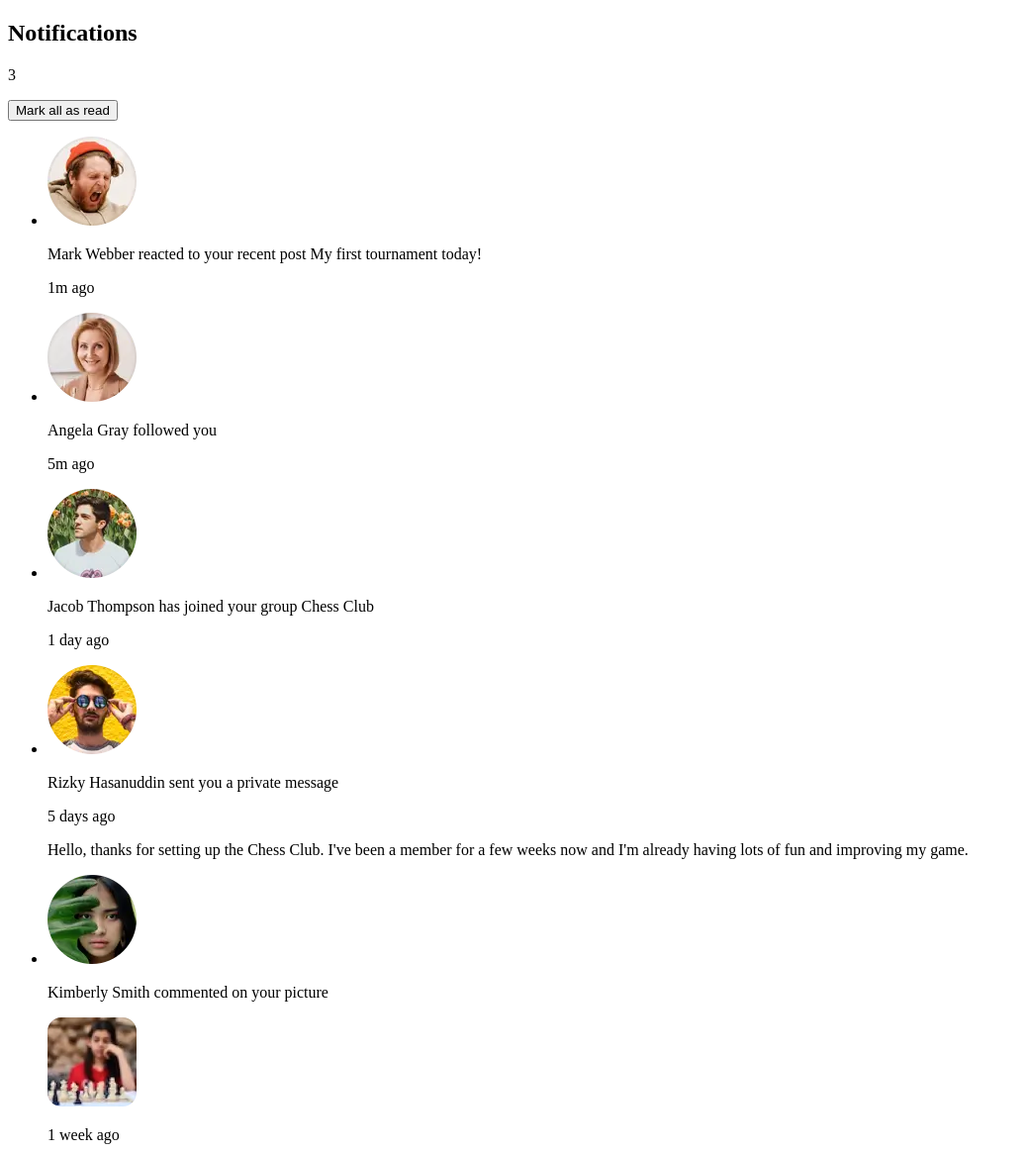
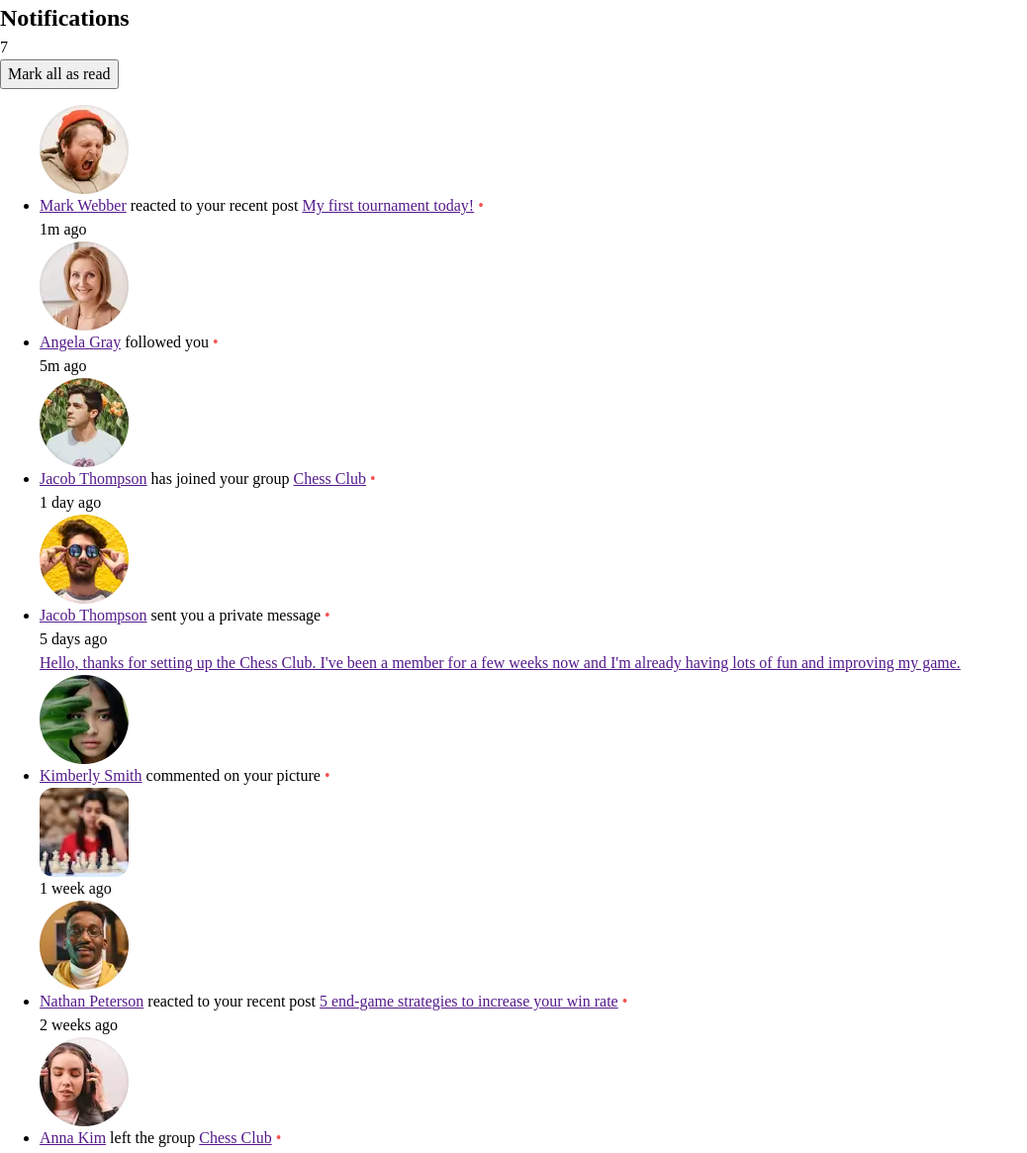
Before and after one commit to LucasEPK/notifications-page, a plain HTML site: page index.html in a window 1280 px wide. Shown: the top 1165 px of the page at 99% size, without its empty margins (0-1038 px from the left). Drawn offline with Linux system fonts and the light colour scheme.

Commit message:
added read notifications system

```diff
--- a/index.html
+++ b/index.html
@@ -8,6 +8,11 @@
 
   <link rel="icon" type="image/png" sizes="32x32" href="./assets/images/favicon-32x32.png">
 
+  <!--CSS reset stylesheet-->
+  <link rel="stylesheet" href="reset.css">
+  <!--CSS main stylesheet-->
+  <link rel="stylesheet" href="style.css">
+
 </head>
 <body>
 
@@ -16,17 +21,16 @@
       <h1>
         Notifications
       </h1>
-      <p>3</p>
+      <p class="js-notifications-number"></p>
 
-      <button>Mark all as read</button>
+      <button onclick="mark_all_as_read()">Mark all as read</button>
 
 
       <ul class="notifications_container">
-
         <li class="notification">
           <img src="assets/images/avatar-mark-webber.webp" alt="profile picture">
           <p>
-            <span class="name">Mark Webber</span> reacted to your recent post <span class="post">My first tournament today!</span>
+            <a class="notification-username" href="" onclick="mark_as_read(this)">Mark Webber</a> reacted to your recent post <a class="notification-post" href="" onclick="mark_as_read(this)">My first tournament today!</a> <span class="js-notification-dot notification-dot">•</span>
           </p>
           <p>
             1m ago
@@ -36,7 +40,7 @@
         <li class="notification">
           <img src="assets/images/avatar-angela-gray.webp" alt="profile picture">
           <p>
-            <span class="name">Angela Gray</span> followed you
+            <a class="notification-username" href="" onclick="mark_as_read(this)">Angela Gray</a> followed you <span class="js-notification-dot notification-dot">•</span>
           </p>
           <p>
             5m ago
@@ -46,7 +50,8 @@
         <li class="notification">
           <img src="assets/images/avatar-jacob-thompson.webp" alt="profile picture">
           <p>
-            <span class="name">Jacob Thompson</span> has joined your group <span class="group">Chess Club</span>
+
+            <a class="notification-username" href="" onclick="mark_as_read(this)">Jacob Thompson</a> has joined your group <a class="notification-group" href="" onclick="mark_as_read(this)">Chess Club</a> <span class="js-notification-dot notification-dot">•</span>
           </p>
           <p>
             1 day ago
@@ -56,23 +61,23 @@
         <li class="notification">
           <img src="assets/images/avatar-rizky-hasanuddin.webp" alt="profile picture">
           <p>
-            <span class="name">Rizky Hasanuddin</span> sent you a private message
+            <a class="notification-username" href="" onclick="mark_as_read(this)">Jacob Thompson</a> sent you a private message <span class="js-notification-dot notification-dot">•</span>
           </p>
           <p>
             5 days ago
           </p>
-          <p>
+          <a class="notification-message" href="" onclick="mark_as_read(this.previousElementSibling.previousElementSibling.firstElementChild)"> <!--this.previousElementSibling.previousElementSibling.firstElementChild is the a element with the username, we do this so the function works correctly and finds the correct js-notification-dot class-->
             Hello, thanks for setting up the Chess Club. I've been a member for a few weeks now and
             I'm already having lots of fun and improving my game.
-          </p>
+          </a>
         </li>
 
         <li class="notification">
           <img src="assets/images/avatar-kimberly-smith.webp" alt="profile picture">
           <p>
-            <span class="name">Kimberly Smith</span> commented on your picture
+            <a class="notification-username" href="" onclick="mark_as_read(this)">Kimberly Smith</a> commented on your picture <span class="js-notification-dot notification-dot">•</span>
           </p>
-          <img src="assets/images/image-chess.webp" alt="girl playing chess">
+          <a class="notification-image" href="" onclick="mark_as_read(this.previousElementSibling.firstElementChild)"><img src="assets/images/image-chess.webp" alt="girl playing chess"></a> <!--this.previousElementSibling.firstElementChild is the a element with the username, we do this so the function works correctly and finds the correct js-notification-dot class-->
           <p>
             1 week ago
           </p>
@@ -81,7 +86,8 @@
         <li class="notification">
           <img src="assets/images/avatar-nathan-peterson.webp" alt="profile picture">
           <p>
-            <span class="name">Nathan Peterson</span> reacted to your recent post <span class="post">5 end-game strategies to increase your win rate</span>
+
+            <a class="notification-username" href="" onclick="mark_as_read(this)">Nathan Peterson</a> reacted to your recent post <a class="notification-post" href="" onclick="mark_as_read(this)">5 end-game strategies to increase your win rate</a> <span class="js-notification-dot notification-dot">•</span>
           </p>
           <p>
             2 weeks ago
@@ -91,7 +97,7 @@
         <li class="notification">
           <img src="assets/images/avatar-anna-kim.webp" alt="profile picture">
           <p>
-            <span class="name">Anna Kim</span> left the group <span class="group">Chess Club</span>
+            <a class="notification-username" href="" onclick="mark_as_read(this)">Anna Kim</a> left the group <a class="notification-group" href="" onclick="mark_as_read(this)">Chess Club</a> <span class="js-notification-dot notification-dot">•</span>
           </p>
           <p>
             2 weeks ago
@@ -107,5 +113,7 @@
     Challenge by <a href="https://www.frontendmentor.io?ref=challenge" target="_blank">Frontend Mentor</a>.
     Coded by <a href="https://github.com/LucasEPK">LucasEPK</a>.
   </div>
+
+  <script src="read_notifications.js"></script>
 </body>
 </html>
--- /dev/null
+++ b/read_notifications.js
@@ -0,0 +1,41 @@
+update_notifications_number();//this makes the notification number appear in the beginning as 7
+
+function mark_as_read(notification) {
+    //this function takes the username html element of a notification as a parameter and adds read notification style to the correct notification, then updates the number of unread notifications through the specific function
+    event.preventDefault(); //this prevents the 'a' html elements from refreshing the page
+
+    let notification_dot;
+    let next_element = notification.nextElementSibling;
+    while (next_element) {
+        if (next_element.classList.contains("js-notification-dot")) { //this checks if we found the dot notification html element
+            notification_dot = next_element;
+            break
+        }
+
+        next_element = next_element.nextElementSibling;
+    }
+
+    notification_dot.classList.add("notification-read") //this hides the notification dot
+    update_notifications_number()
+}
+
+function mark_all_as_read() {
+    //this function just takes all the html elements with the class js-notification-dot and adds the class notification-read, then update the unread notification counter with the specific function
+    let notifications = document.querySelectorAll(".js-notification-dot");
+
+    for (let i = 0; i < notifications.length; i++) {
+        notifications[i].classList.add("notification-read");
+    }
+
+    update_notifications_number();
+}
+
+function update_notifications_number() {
+    //updates the html element of the unread notification counter, subtracting the total amount of possible notification with the notifications that have a notification-read class
+    const TOTAL_NOTIFICATIONS = 7;
+    let read_notifications = document.querySelectorAll(".notification-read");
+
+    let unread_notifications_number = TOTAL_NOTIFICATIONS - read_notifications.length;
+
+    document.querySelector(".js-notifications-number").textContent = unread_notifications_number;
+}
--- /dev/null
+++ b/reset.css
@@ -0,0 +1,74 @@
+/*CSS reset by Andy Bell*/
+/* Box sizing rules */
+*,
+*::before,
+*::after {
+  box-sizing: border-box;
+}
+
+/* Remove default margin */
+body,
+h1,
+h2,
+h3,
+h4,
+p,
+figure,
+blockquote,
+dl,
+dd {
+  margin: 0;
+}
+
+/* Remove list styles on ul, ol elements with a list role, which suggests default styling will be removed */
+ul[role="list"],
+ol[role="list"] {
+  list-style: none;
+}
+
+/* Set core root defaults */
+html:focus-within {
+  scroll-behavior: smooth;
+}
+
+/* Set core body defaults */
+body {
+  min-height: 100vh;
+  text-rendering: optimizeSpeed;
+  line-height: 1.5;
+}
+
+/* A elements that don't have a class get default styles */
+a:not([class]) {
+  text-decoration-skip-ink: auto;
+}
+
+/* Make images easier to work with */
+img,
+picture {
+  max-width: 100%;
+  display: block;
+}
+
+/* Inherit fonts for inputs and buttons */
+input,
+button,
+textarea,
+select {
+  font: inherit;
+}
+
+/* Remove all animations and transitions for people that prefer not to see them */
+@media (prefers-reduced-motion: reduce) {
+  html:focus-within {
+   scroll-behavior: auto;
+  }
+  *,
+  *::before,
+  *::after {
+    animation-duration: 0.01ms !important;
+    animation-iteration-count: 1 !important;
+    transition-duration: 0.01ms !important;
+    scroll-behavior: auto !important;
+  }
+}
--- /dev/null
+++ b/style.css
@@ -0,0 +1,12 @@
+
+.notification-dot{
+    color: hsl(1, 90%, 64%);/*red*/
+}
+
+.notification-read{
+    display: none;
+}
+
+.attribution{
+    display: none;
+}
```
